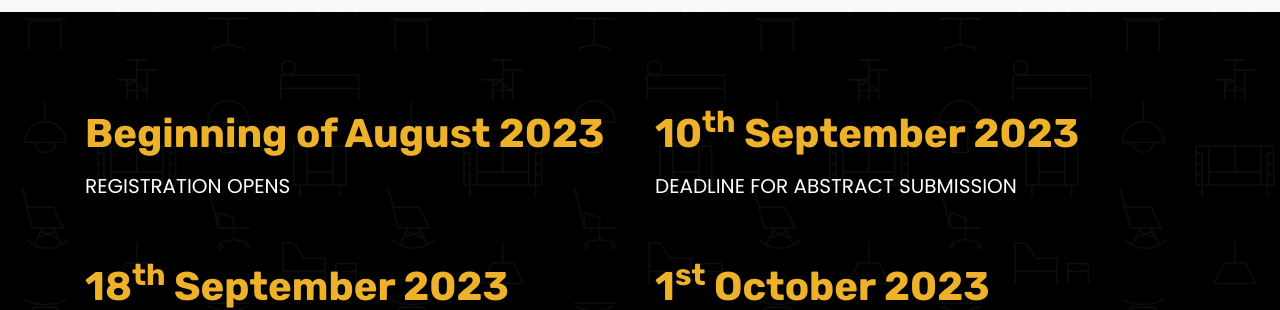
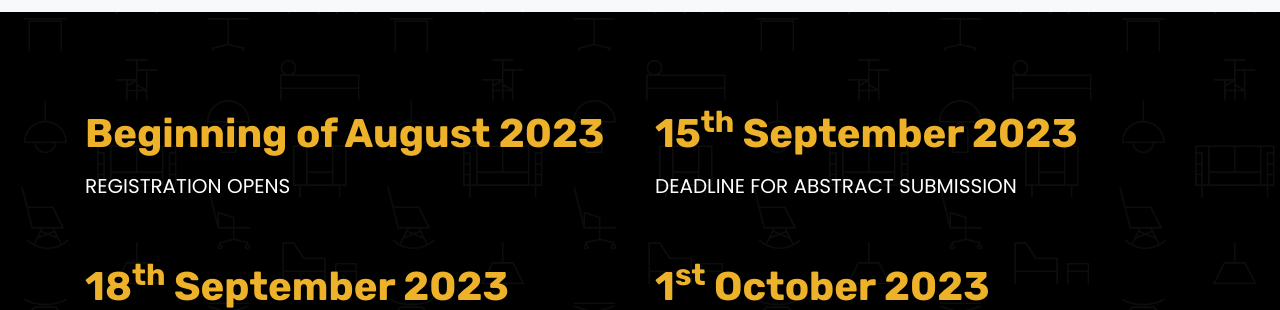
Before and after one commit to comco23/comco23.github.io, a Jekyll site: the page built from index.html, in a window 1280 px wide and 900 px high, scrolled down 1204 px. Shown: the part 150-460 px from the top of the window. Built offline with Jekyll 4.4.1, drawn with Linux system fonts in a browser that asks for light colours.

Commit message:
changed dates

```diff
--- a/_config.yml
+++ b/_config.yml
@@ -3,7 +3,7 @@ big_title:
 email: comco@uni-osnabrueck.de
 date: 9<sup>th</sup> - 10<sup>th</sup>, October, 2023
 date1: Beginning of August 2023
-date2: 10<sup>th</sup> September 2023
+date2: 15<sup>th</sup> September 2023
 date3: 18<sup>th</sup> September 2023
 date4: 1<sup>st</sup> October 2023
 
--- a/_data/importantdates.json
+++ b/_data/importantdates.json
@@ -1,7 +1,7 @@
 [
 	"<strike>Registration opens beginning of August, 2023.</strike>",
 	"<strike>Abstract submission deadline: 3 September, 2023.</strike>",
-	"Abstract submission extended deadline: 10 September, 2023.",
+	"Abstract submission extended deadline: 15 September, 2023.",
 	"Notification of acceptance: 18 September, 2023.",
 	"Registration deadline: 1 October, 2023.",
 	"Conference Begins: 9 October, 2023."
```
